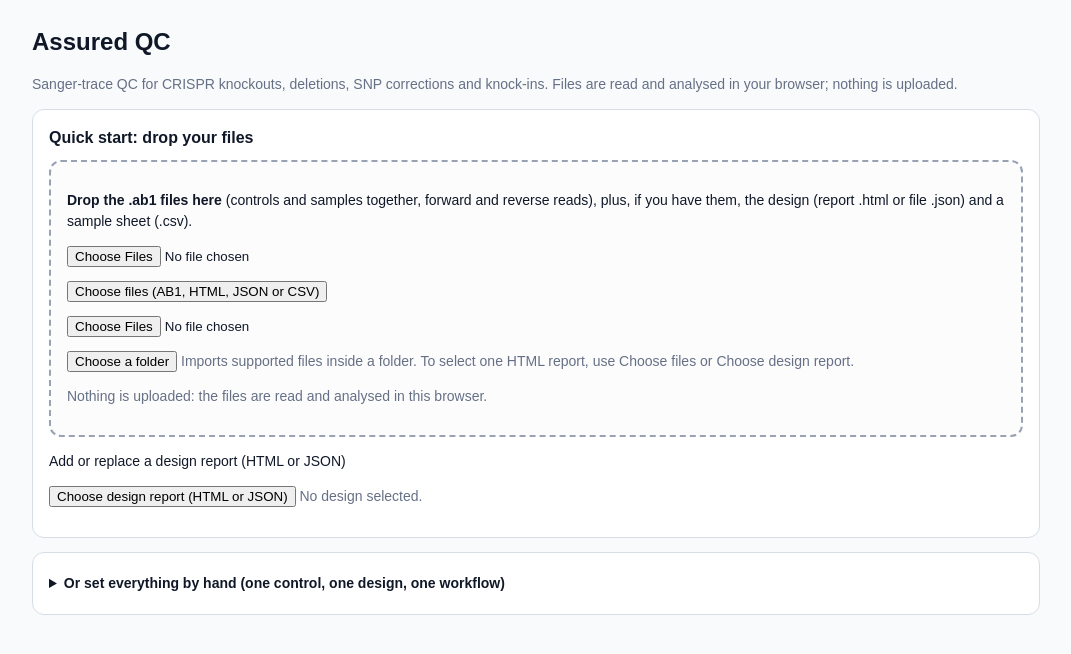
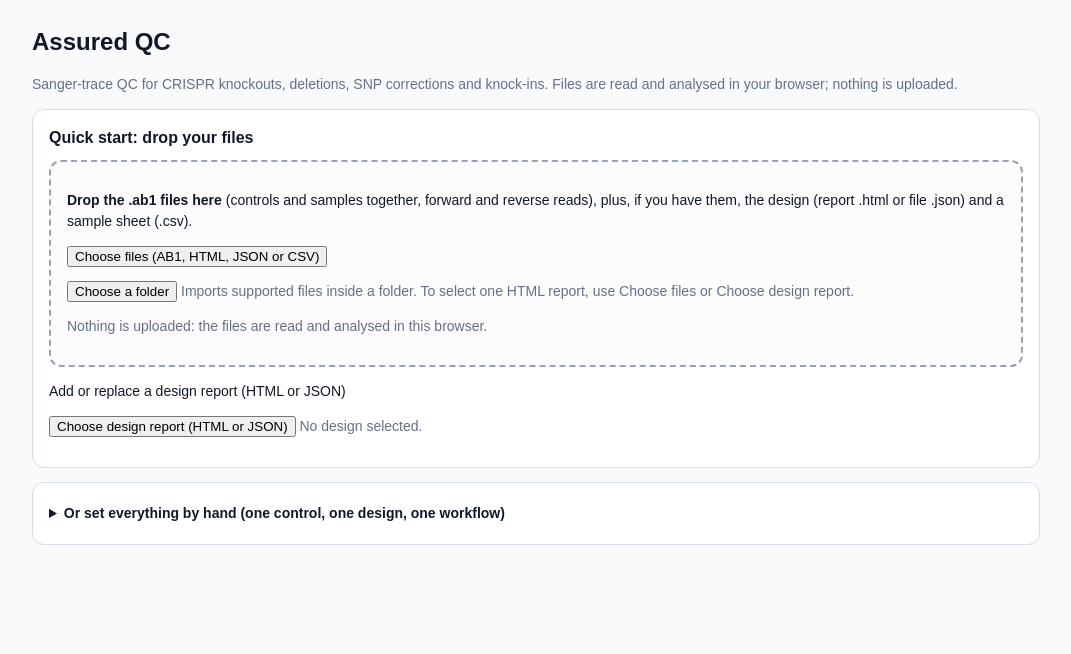
Before and after one commit to Narasimhat/Assured_QC, a React (Vite) app: page / in a window 1280 px wide. Shown: the top 654 px of the page, without its empty margins (104-1175 px from the left). Built offline with nearby package versions, Linux system fonts and the light colour scheme.

Commit message:
Keep native pickers hidden despite global input styles

```diff
--- a/src/QuickStart.jsx
+++ b/src/QuickStart.jsx
@@ -78,14 +78,14 @@ export default function QuickStart() {
       <h2>Quick start: drop your files</h2>
       <div className={`drop${dragging ? " over" : ""}`} onDragOver={(e) => { e.preventDefault(); setDragging(true); }} onDragLeave={() => setDragging(false)} onDrop={(e) => { e.preventDefault(); setDragging(false); addFiles(e.dataTransfer.files); }}>
         <p><b>Drop the .ab1 files here</b> (controls and samples together, forward and reverse reads), plus, if you have them, the design (report .html or file .json) and a sample sheet (.csv).</p>
-        <input ref={filePicker} hidden type="file" multiple accept=".ab1,.abi,.csv,.tsv,.json,.html,.htm,text/html,application/json" disabled={running} onChange={(e) => { addFiles(e.target.files); e.target.value = ""; }} aria-label="Choose files" />
+        <input ref={filePicker} hidden style={{ display: "none" }} type="file" multiple accept=".ab1,.abi,.csv,.tsv,.json,.html,.htm,text/html,application/json" disabled={running} onChange={(e) => { addFiles(e.target.files); e.target.value = ""; }} aria-label="Choose files" />
         <p><button type="button" disabled={running} onClick={() => filePicker.current.click()}>Choose files (AB1, HTML, JSON or CSV)</button></p>
-        <input ref={folderPicker} hidden type="file" multiple webkitdirectory="" directory="" disabled={running} onChange={(e) => { addFiles(e.target.files); e.target.value = ""; }} aria-label="Choose a folder" />
+        <input ref={folderPicker} hidden style={{ display: "none" }} type="file" multiple webkitdirectory="" directory="" disabled={running} onChange={(e) => { addFiles(e.target.files); e.target.value = ""; }} aria-label="Choose a folder" />
         <p><button type="button" disabled={running} onClick={() => folderPicker.current.click()}>Choose a folder</button> <span className="muted">Imports supported files inside a folder. To select one HTML report, use Choose files or Choose design report.</span></p>
         <p className="muted">Nothing is uploaded: the files are read and analysed in this browser.</p>
       </div>
       <p className="field">Add or replace a design report (HTML or JSON)</p>
-      <input ref={designPicker} hidden id="q-design" aria-label="Design report file" type="file" accept=".html,.htm,.json,text/html,application/json" disabled={running} onChange={(e) => { addFiles(e.target.files); e.target.value = ""; }} />
+      <input ref={designPicker} hidden style={{ display: "none" }} id="q-design" aria-label="Design report file" type="file" accept=".html,.htm,.json,text/html,application/json" disabled={running} onChange={(e) => { addFiles(e.target.files); e.target.value = ""; }} />
       <p><button type="button" disabled={running} onClick={() => designPicker.current.click()}>Choose design report (HTML or JSON)</button> <span className="muted">{designName || "No design selected."}</span></p>
       {designName && <div role="status">
         <p>Design: <b>{designName}</b> <button type="button" disabled={running} onClick={() => { setDesignName(""); setDesignText(""); setDesignIndex(0); setOutcome(null); setError(""); }}>Remove design</button></p>
```
